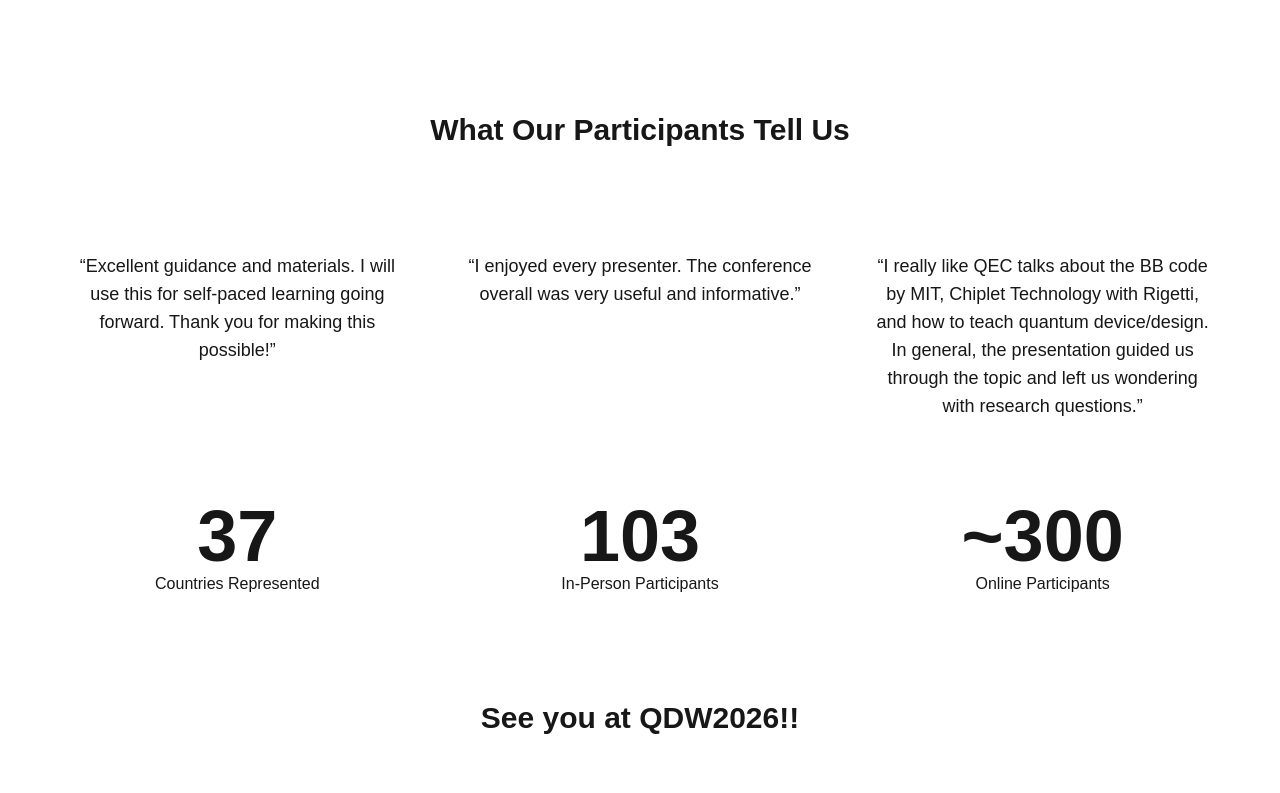
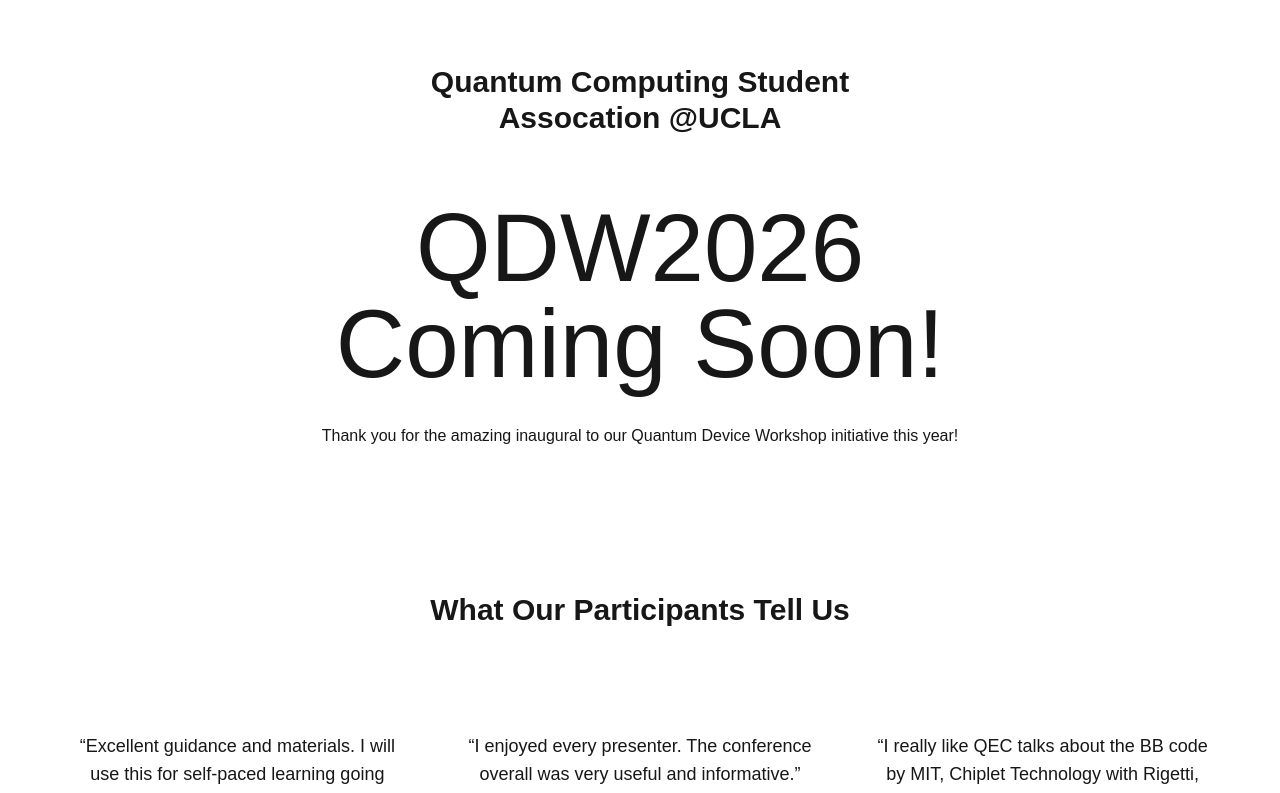
Before and after one commit to qcsa-at-ucla/qcsa, a Next.js app: page / in a window 1280 px wide. Shown: the top 793 px of the page. Built offline with nearby package versions, Linux system fonts and the light colour scheme.

Commit message:
page heading

```diff
--- /dev/null
+++ b/src/app/Components/PageHead.tsx
@@ -0,0 +1,18 @@
+export default function PageHead(){
+    return (
+        <section className='text-center'>
+            <div className='text-3xl font-semibold m-16'>
+                <h2>Quantum Computing Student</h2>
+                <h2>Assocation @UCLA</h2>
+            </div>
+
+            <div className='text-8xl m-8'>
+                <h1>QDW2026</h1>
+                <h1>Coming Soon!</h1>
+            </div>
+
+            <p className='m-8'>Thank you for the amazing inaugural to our Quantum Device Workshop initiative this year!</p>
+
+        </section>
+    );
+};
--- a/src/app/page.tsx
+++ b/src/app/page.tsx
@@ -1,7 +1,13 @@
 import TestimonialsAndStats from "./Components/TestimonialsAndStats";
+import PageHead from "./Components/PageHead";
+
 
 export default function Home() {
   return (
-    <TestimonialsAndStats></TestimonialsAndStats>
+    <div>
+          <PageHead></PageHead>
+          <TestimonialsAndStats></TestimonialsAndStats>
+    </div>
+
   );
 }
```
